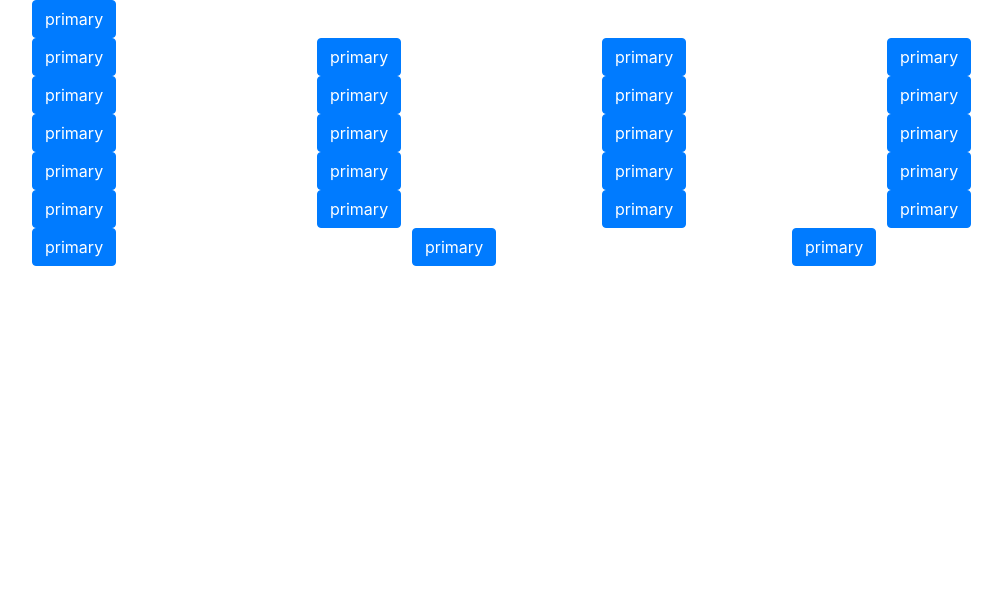
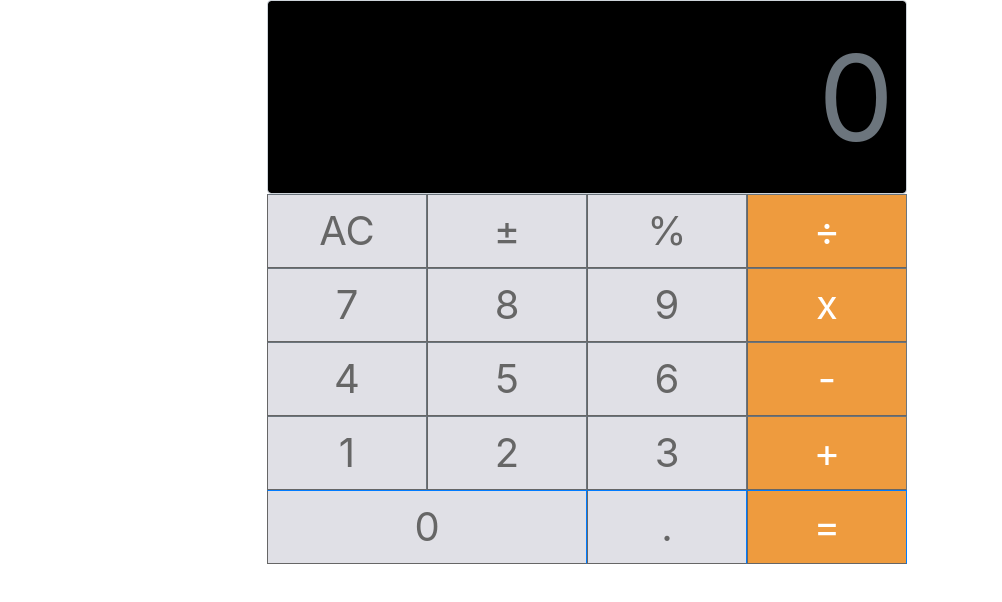
Before and after one commit to nadavgreen/calculatorapp, a React (Create React App) app: page / in a window 1280 px wide. Shown: the top 602 px of the page, without its empty margins (53-1055 px from the left). Built offline with nearby package versions, Linux system fonts and the light colour scheme.

Commit message:
added clickEvent to buttons

```diff
--- a/src/App.js
+++ b/src/App.js
@@ -1,96 +1,37 @@
 import React, { Component } from 'react';
-import { Button, Container, Row, Col } from 'reactstrap';
+import { Container, Row} from 'reactstrap';
+
+// Components
+
+import Displaybar from './components/displaybar'
+import Mainbody from './components/mainbody'
+import Lastrow from './components/lastrow'
 
 class App extends Component {
+
+  constructor(props) {
+    super(props);
+
+    this.state = {
+      displayValue: '0',
+      previousValue: null,
+      operation: null,
+      waitingForNewValue: false
+    }
+  }
+
+  handleClick = e => {
+    console.log(e.target.innerText)
+  }
+
   render() {
     return (
       <>
-        <Container>
+        <Container style={{'width': '50%'}}>
           <Row>
-            <Col>
-              <Button color="primary">primary</Button>{' '}
-            </Col>
-          </Row>
-          <Row>
-          <Col>
-              <Button color="primary">primary</Button>{' '}
-            </Col>
-            <Col>
-              <Button color="primary">primary</Button>{' '}
-            </Col>
-            <Col>
-              <Button color="primary">primary</Button>{' '}
-            </Col>
-            <Col>
-              <Button color="primary">primary</Button>{' '}
-            </Col>
-          </Row>
-          <Row>
-            <Col>
-              <Button color="primary">primary</Button>{' '}
-            </Col>
-            <Col>
-              <Button color="primary">primary</Button>{' '}
-            </Col>
-            <Col>
-              <Button color="primary">primary</Button>{' '}
-            </Col>
-            <Col>
-              <Button color="primary">primary</Button>{' '}
-            </Col>
-          </Row>
-          <Row>
-            <Col>
-              <Button color="primary">primary</Button>{' '}
-            </Col>
-            <Col>
-              <Button color="primary">primary</Button>{' '}
-            </Col>
-            <Col>
-              <Button color="primary">primary</Button>{' '}
-            </Col>
-            <Col>
-              <Button color="primary">primary</Button>{' '}
-            </Col>
-          </Row>
-          <Row>
-            <Col>
-              <Button color="primary">primary</Button>{' '}
-            </Col>
-            <Col>
-              <Button color="primary">primary</Button>{' '}
-            </Col>
-            <Col>
-              <Button color="primary">primary</Button>{' '}
-            </Col>
-            <Col>
-              <Button color="primary">primary</Button>{' '}
-            </Col>
-          </Row>
-          <Row>
-            <Col>
-              <Button color="primary">primary</Button>{' '}
-            </Col>
-            <Col>
-              <Button color="primary">primary</Button>{' '}
-            </Col>
-            <Col>
-              <Button color="primary">primary</Button>{' '}
-            </Col>
-            <Col>
-              <Button color="primary">primary</Button>{' '}
-            </Col>
-          </Row>
-          <Row>
-            <Col>
-              <Button color="primary">primary</Button>{' '}
-            </Col>
-            <Col>
-              <Button color="primary">primary</Button>{' '}
-            </Col>
-            <Col>
-              <Button color="primary">primary</Button>{' '}
-            </Col>
+            <Displaybar displayValue={this.state.displayValue}/>
+            <Mainbody handleClick={this.handleClick}/>
+            <Lastrow handleClick={this.handleClick}/>
           </Row>
         </Container>
       </>
--- /dev/null
+++ b/src/components/displaybar.js
@@ -0,0 +1,17 @@
+import React from 'react';
+import { Col, Input } from 'reactstrap';
+
+const Displaybar = props => {
+    const style = {
+        'color':'white',
+        'backgroundColor':'black',
+        'fontSize':'120px',
+        'textAlign': 'right',
+        'minHeight':'120px'
+    }
+    return <Col md="12" style={{padding:'0px'}}>
+            <Input placeholder={props.displayValue} style={style} readOnly></Input>{' '}
+        </Col>
+}
+
+export default Displaybar;
--- /dev/null
+++ b/src/components/lastrow.js
@@ -0,0 +1,35 @@
+import React from 'react';
+import { Button, Col } from 'reactstrap';
+
+const Lastrow = (props) => {
+    const styleOne = {
+        'color': 'rgb(102, 102, 102)',
+        'backgroundColor': 'rgb(224, 224, 230)',
+        'width': '100%', 'fontSize': '40px',
+        'borderRadius': '0',
+        'borderLeft': '1px solid #666',
+        'borderBottom': '1px solid #666'
+    };
+    const styleTwo = {
+        'backgroundColor': 'rgb(238, 155, 62)',
+        'width': '100%', 'fontSize': '40px',
+        'borderRadius': '0',
+        'borderLeft': '1px solid #666',
+        'borderBottom': '1px solid #666'
+    };
+
+    return <>
+        <Col md="6" style={{ padding: '0px' }}>
+            <Button color="primary" style={styleOne} onClick={props.handleClick}>0</Button>{' '}
+        </Col>
+        <Col md="3" style={{ padding: '0px' }}>
+            <Button color="primary" style={styleOne} onClick={props.handleClick}>.</Button>{' '}
+        </Col>
+        <Col md="3" style={{ padding: '0px' }}>
+            <Button color="primary" style={styleTwo} onClick={props.handleClick}>=</Button>{' '}
+        </Col>
+    </>
+
+};
+
+export default Lastrow;
--- /dev/null
+++ b/src/components/mainbody.js
@@ -0,0 +1,38 @@
+import React from 'react';
+import { Button, Col } from 'reactstrap';
+
+const Mainbody = (props) => {
+    const arr = ['AC', '±', '%', '÷', '7', '8', '9', 'x', '4', '5', '6', '-', '1', '2', '3', '+'];
+    const greyBox = {
+        'color': 'rgb(102, 102, 102)',
+        'backgroundColor': 'rgb(224, 224, 230)',
+        'width': '100%', 'fontSize': '40px',
+        'borderRadius': '0',
+        'borderLeft': '1px solid #666',
+        'borderBottom': '1px solid #666'
+    };
+    const orangeBox = {
+        'backgroundColor': 'rgb(238, 155, 62)',
+        'width': '100%', 'fontSize': '40px',
+        'borderRadius': '0',
+        'borderLeft': '1px solid #666',
+        'borderBottom': '1px solid #666'
+    };
+
+    const grey = (e) => {
+        return <Col md="3" style={{ padding: '0px' }}>
+            <Button style={greyBox} onClick={props.handleClick}>{e}</Button>{' '}
+        </Col>;
+    };
+
+    const orange = (e) => {
+        return <Col md="3" style={{ padding: '0px' }}>
+            <Button style={orangeBox} onClick={props.handleClick}>{e}</Button>{' '}
+        </Col>;
+    };
+
+    return arr.map((e, i) => (i+1) % 4 ? grey(e) : orange(e));
+
+};
+
+export default Mainbody;
```
